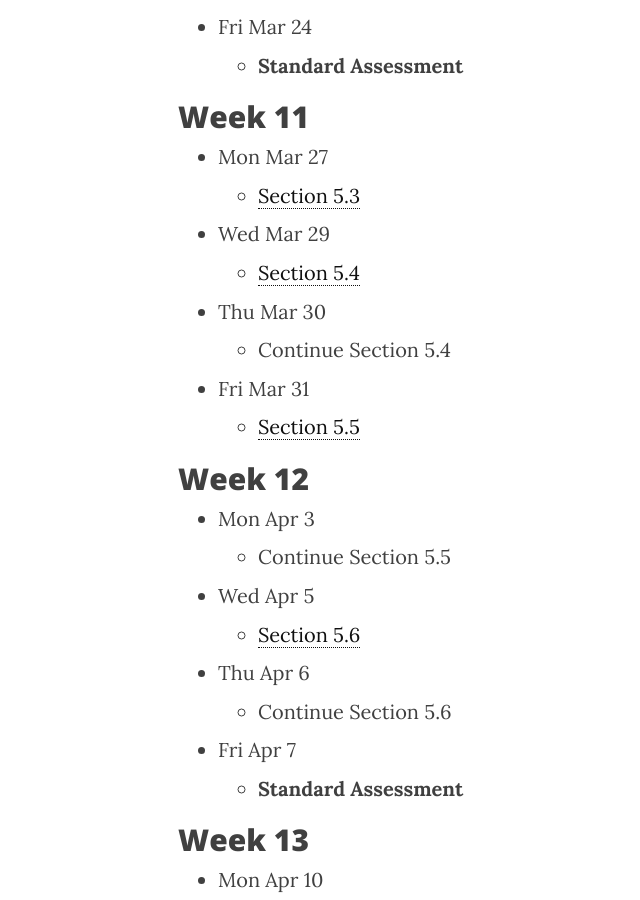
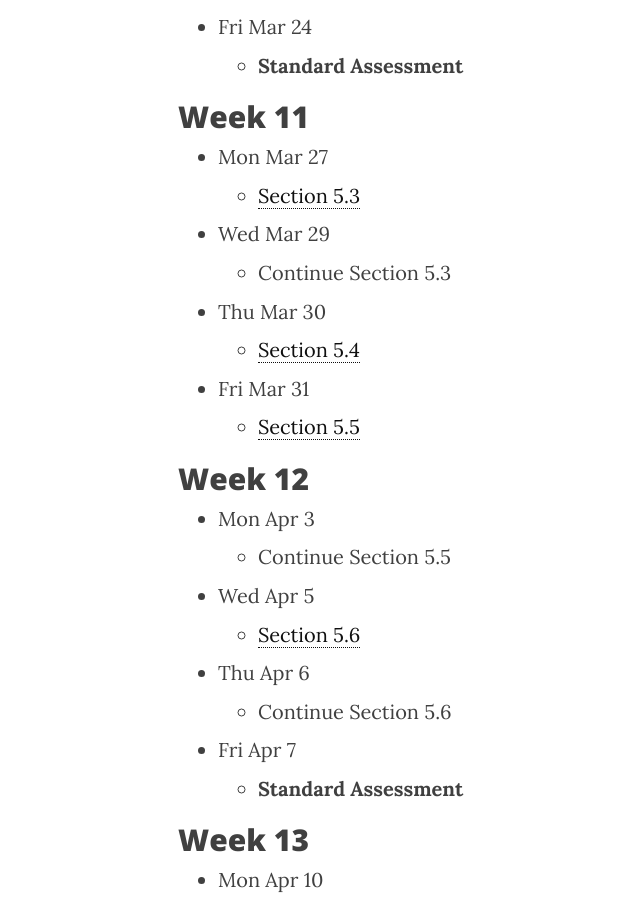
Before and after one commit to jford1906/prof.clontz.org, a Jekyll site: the page built from classes/2017/01/ma126/calendar.md, in a window 1280 px wide and 900 px high, scrolled down 4209 px. Shown: the whole window, without its empty margins (87-727 px from the left). Built offline with Jekyll 4.4.1, drawn with Linux system fonts in a browser that asks for light colours; nearby versions of some CDN libraries; formulas are drawn with MathJax 3.

Commit message:
update calendar

```diff
--- a/classes/2017/01/ma126/calendar.md
+++ b/classes/2017/01/ma126/calendar.md
@@ -138,9 +138,9 @@ description: "Calculus II - 2017 Spring"
 * Mon Mar 27
     - [Section 5.3](/resources/calculus2/5/3/)
 * Wed Mar 29
+    - Continue Section 5.3
+* Thu Mar 30
     - [Section 5.4](/resources/calculus2/5/4/)
-* Thu Mar 30
-    - Continue Section 5.4
 * Fri Mar 31
     - [Section 5.5](/resources/calculus2/5/5/)
 
```
